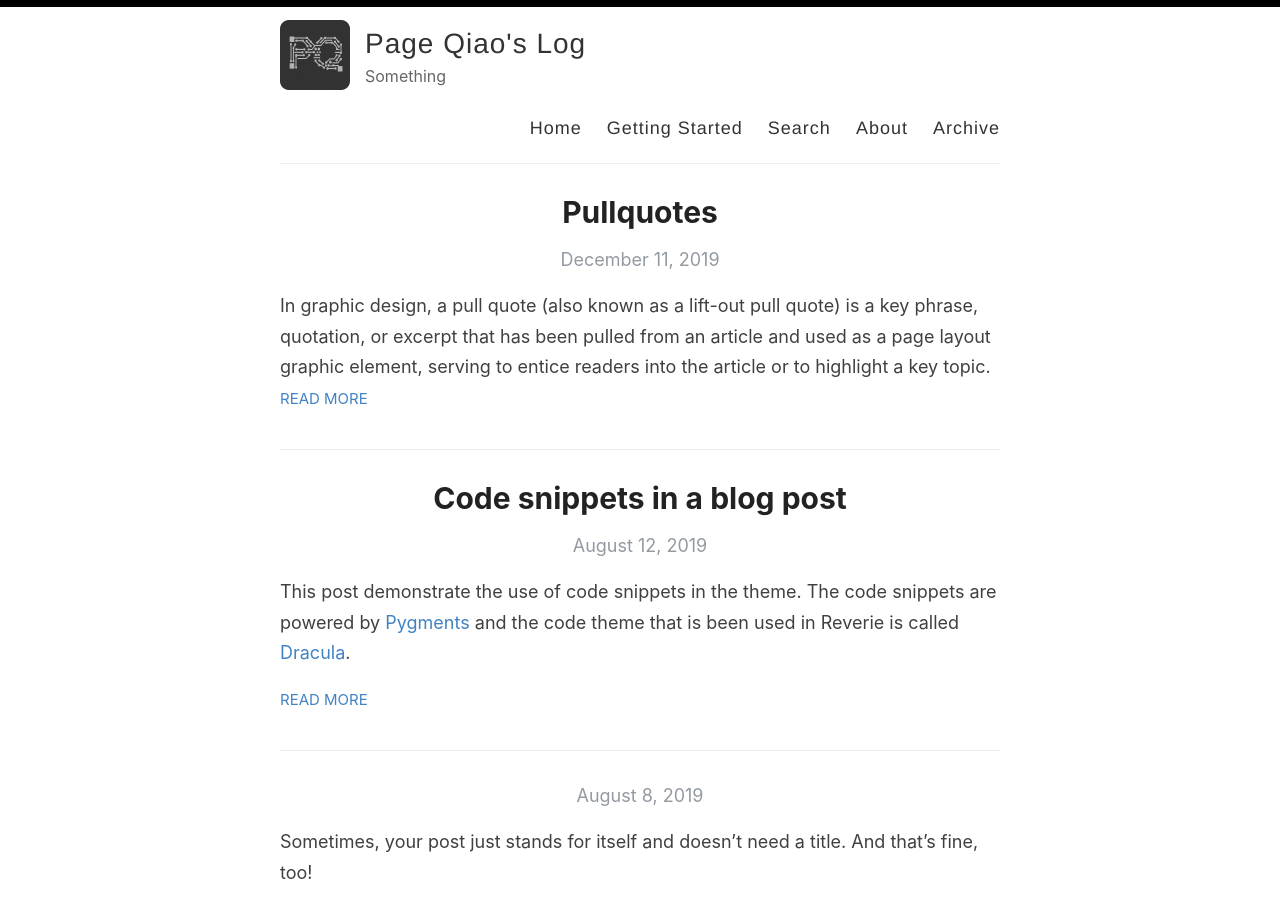
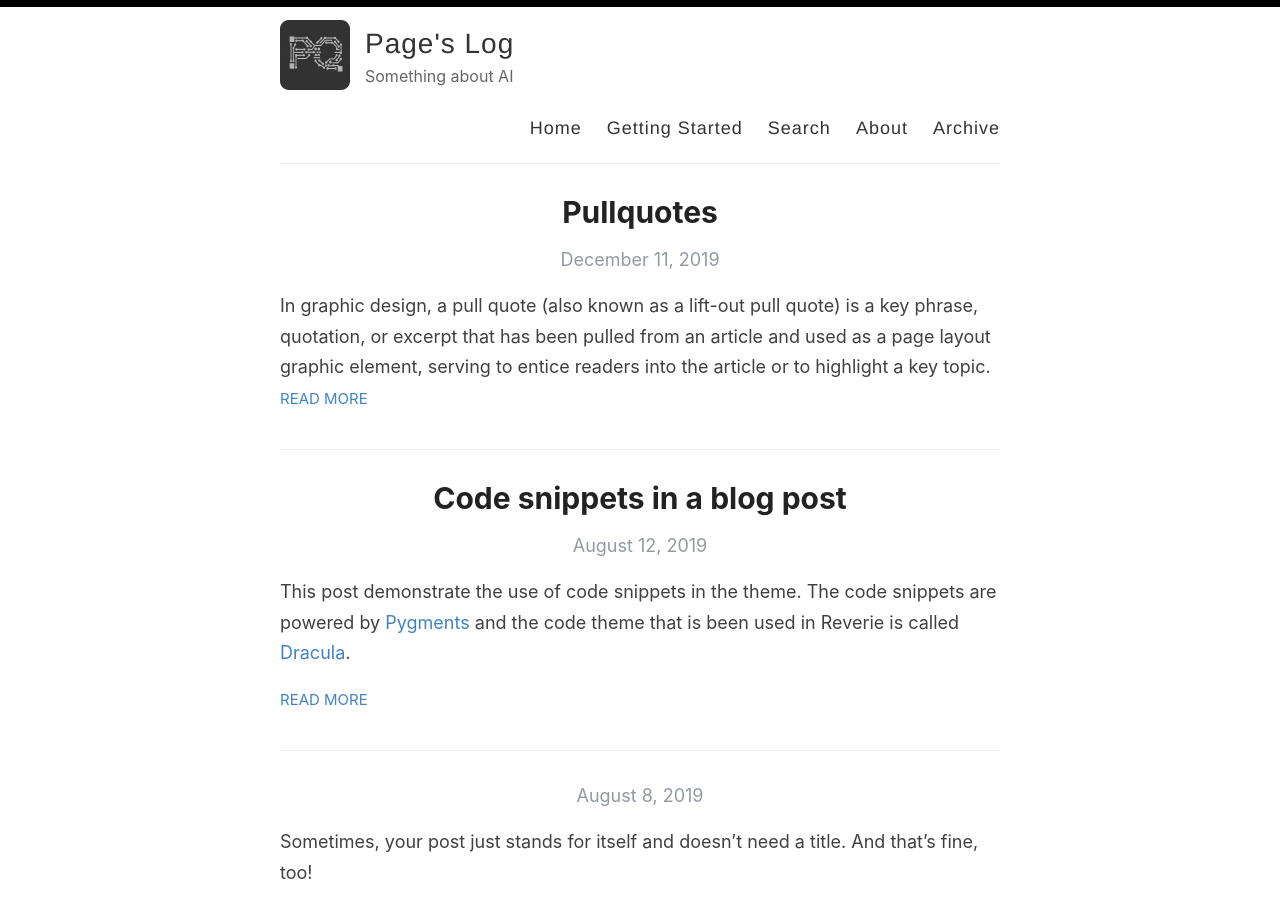
Before and after one commit to huiqiao/huiqiao.github.io, a Jekyll site: the page built from index.html, in a window 1280 px wide and 900 px high. Built offline with Jekyll 4.4.1, drawn with Linux system fonts in a browser that asks for light colours; the list of posts is cut into pages by our own code.

Commit message:
Update _config.yml

```diff
--- a/_config.yml
+++ b/_config.yml
@@ -3,13 +3,13 @@
 #
 
 # Name of your site (displayed in the header)
-name: Page Qiao's Log
+name: Page's Log
 
 # Name of the author
 author: Page Qiao
 
 # Short bio or description (displayed in the header)
-description: Something
+description: Something about AI
 
 # URL of your avatar or profile pic (you could use your GitHub profile pic)
 avatar: /images/logo_pq.png
```
